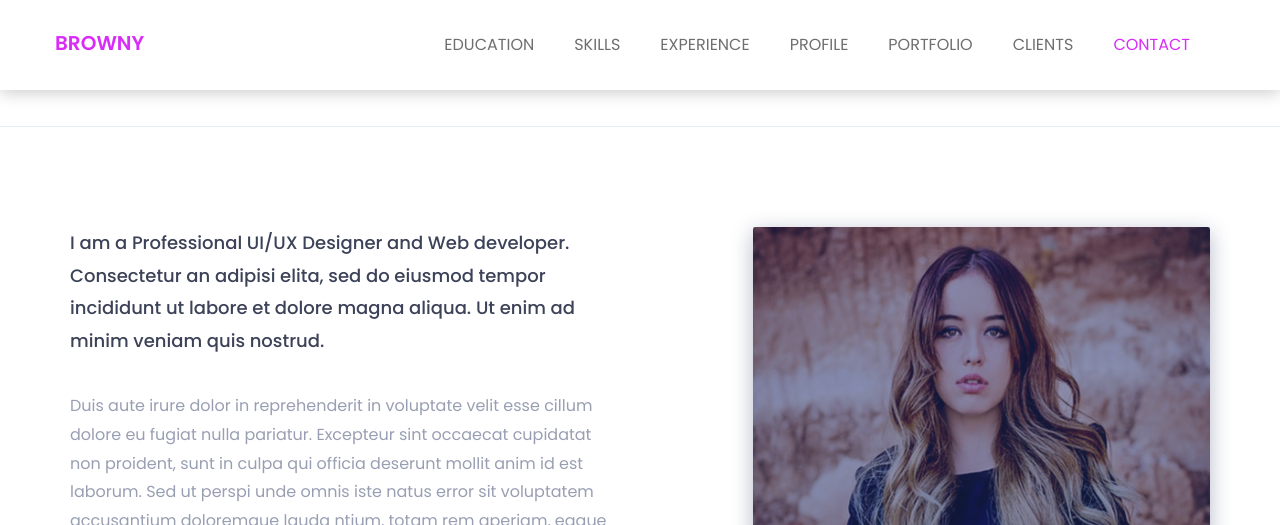
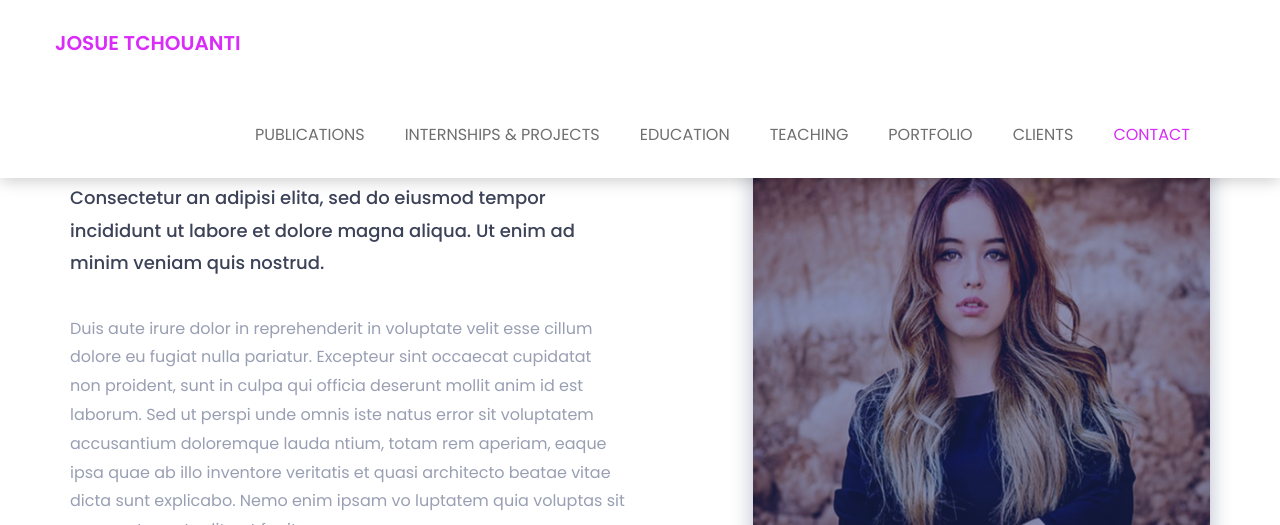
Before and after one commit to carmelwenga/carmelwenga.github.io, a plain HTML site: page index.html in a window 1280 px wide. Shown: the top 525 px of the page. Drawn offline with nearby package versions, Linux system fonts and the light colour scheme.

Commit message:
remove welcome section

```diff
--- a/index.html
+++ b/index.html
@@ -70,7 +70,7 @@
 			                <button type="button" class="navbar-toggle" data-toggle="collapse" data-target="#navbar-menu">
 			                    <i class="fa fa-bars"></i>
 			                </button>
-			                <a class="navbar-brand" href="index.html">browny</a>
+			                <a class="navbar-brand" href="index.html">JOSUE TCHOUANTI</a>
 			            </div><!--/.navbar-header-->
 			            <!-- End Header Navigation -->
 
@@ -78,10 +78,10 @@
 			            <div class="collapse navbar-collapse menu-ui-design" id="navbar-menu">
 			                <ul class="nav navbar-nav navbar-right" data-in="fadeInDown" data-out="fadeOutUp">
 			                <li class=" smooth-menu active"></li>
-			                    <li class=" smooth-menu"><a href="#education">education</a></li>
-			                    <li class="smooth-menu"><a href="#skills">skills</a></li>
-			                    <li class="smooth-menu"><a href="#experience">experience</a></li>
-			                    <li class="smooth-menu"><a href="#profiles">profile</a></li>
+			                    <li class=" smooth-menu"><a href="#education">Publications</a></li>
+			                    <li class="smooth-menu"><a href="#skills">Internships & Projects</a></li>
+			                    <li class="smooth-menu"><a href="#experience">Education</a></li>
+			                    <li class="smooth-menu"><a href="#profiles">Teaching</a></li>
 			                    <li class="smooth-menu"><a href="#portfolio">portfolio</a></li>
 			                    <li class="smooth-menu"><a href="#clients">clients</a></li>
 			                    <li class="smooth-menu"><a href="#contact">contact</a></li>
@@ -100,9 +100,6 @@
 
 		<!--about start -->
 		<section id="about" class="about">
-			<div class="section-heading text-center">
-				<h2>about me</h2>
-			</div>
 			<div class="container">
 				<div class="about-content">
 					<div class="row">
```
